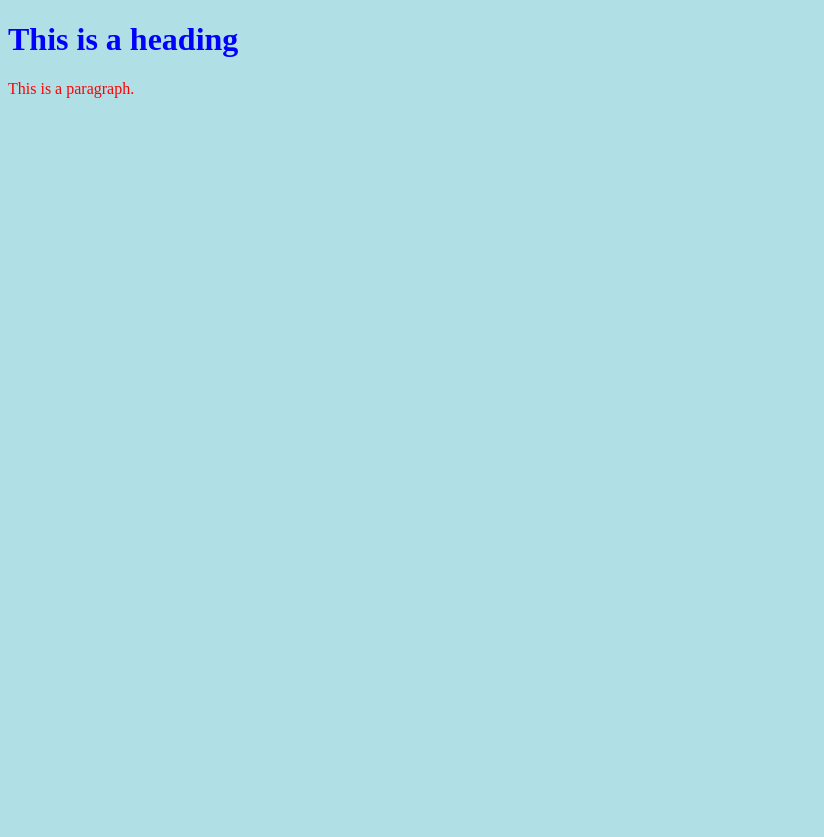
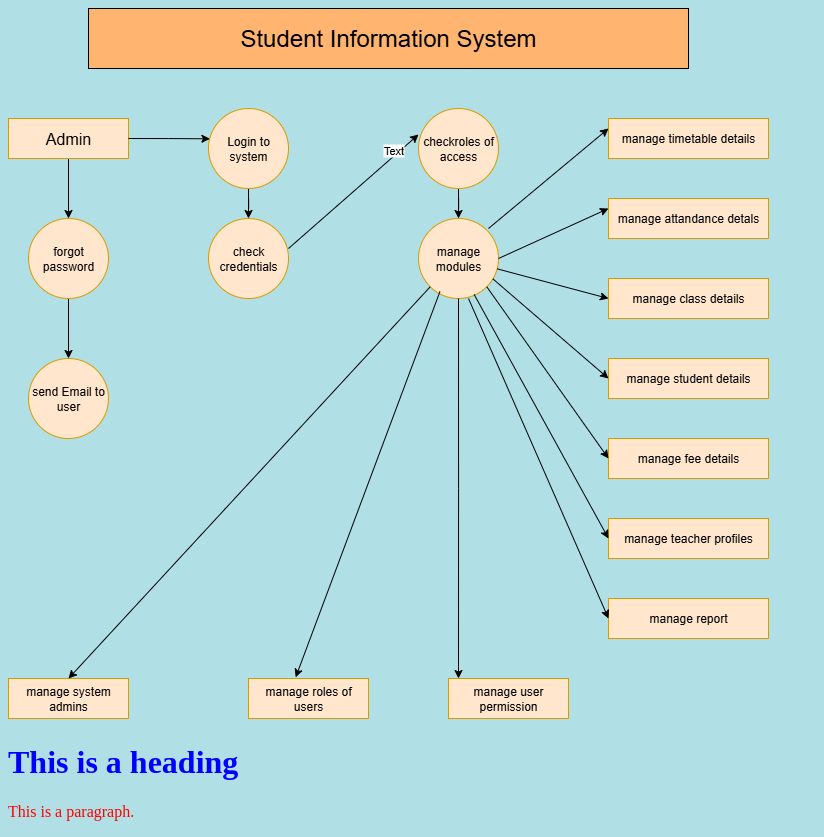
Before and after one commit to kalvakolanuvallimanasa/student-portal-demo, a plain HTML site: page index.html in a window 1280 px wide. Shown: the whole page, without its empty margins (0-824 px from the left). Before the commit the page ends 800 px from the top, so only its background shows below. Drawn offline with Linux system fonts and the light colour scheme.

Commit message:
Update index.html

```diff
--- a/index.html
+++ b/index.html
@@ -8,7 +8,7 @@ p    {color: red;}
 </style>
 </head>
 <body>
-
+<img src=studetails.png>
 <h1>This is a heading</h1>
 <p>This is a paragraph.</p>
 
```
